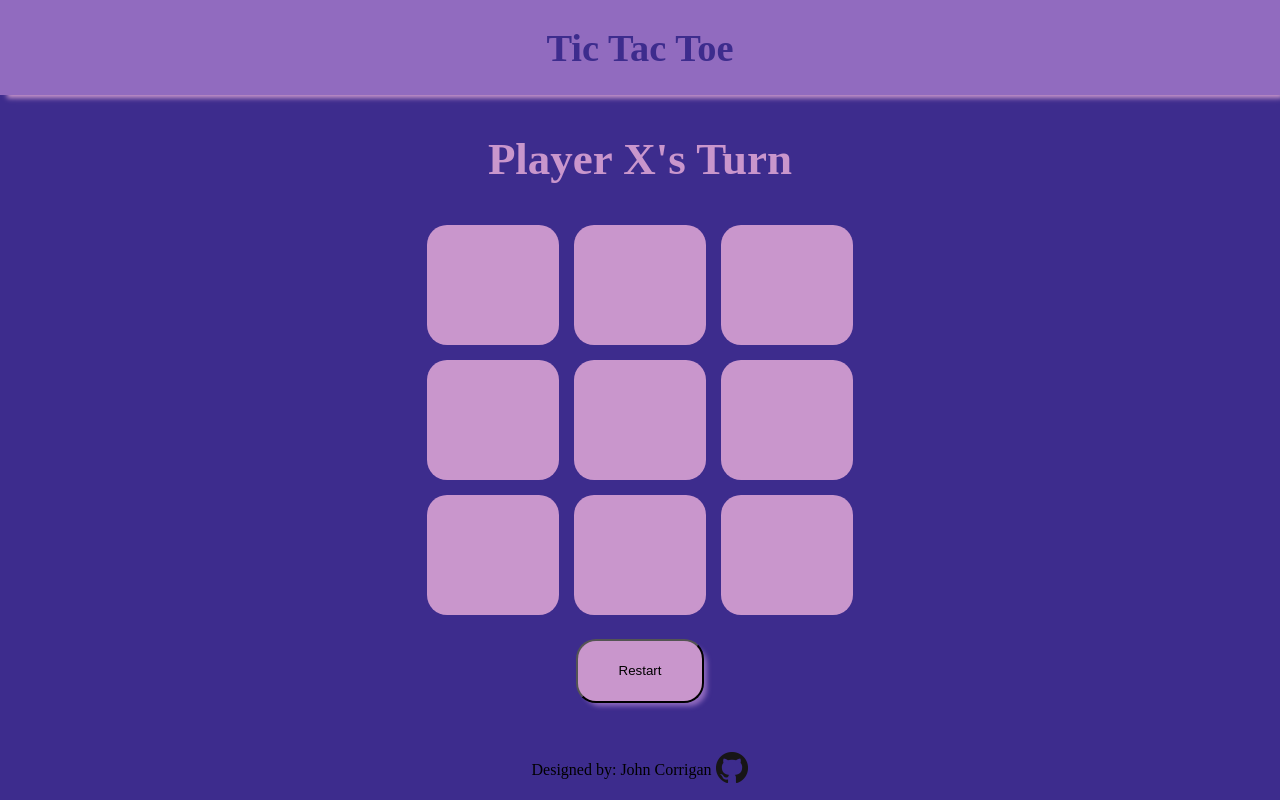
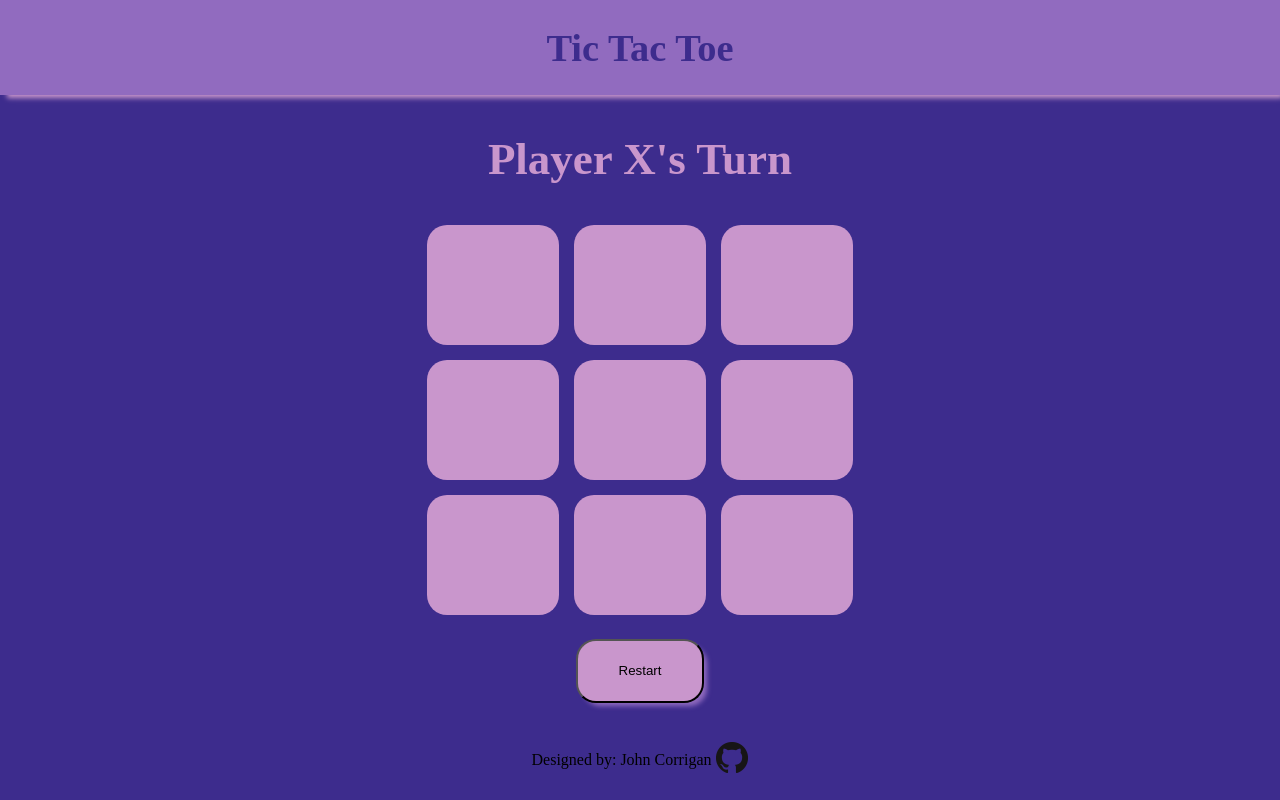
Before and after one commit to JohnCorrigan1/tic-tac-toe, a plain HTML site: page index.html in a window 1280 px wide. Drawn offline with Linux system fonts and the light colour scheme.

Commit message:
fixing footer position

```diff
--- a/styles.css
+++ b/styles.css
@@ -69,12 +69,11 @@ body {
 }
 
 footer {
+    grid-column: 2/3;
     display: flex;
     justify-content: center;
     align-items: center;
-    position: fixed;
-    bottom: 5px;
-    width: 100%;
+    margin-top: 5vh;
 }
 
 .footer {
```
